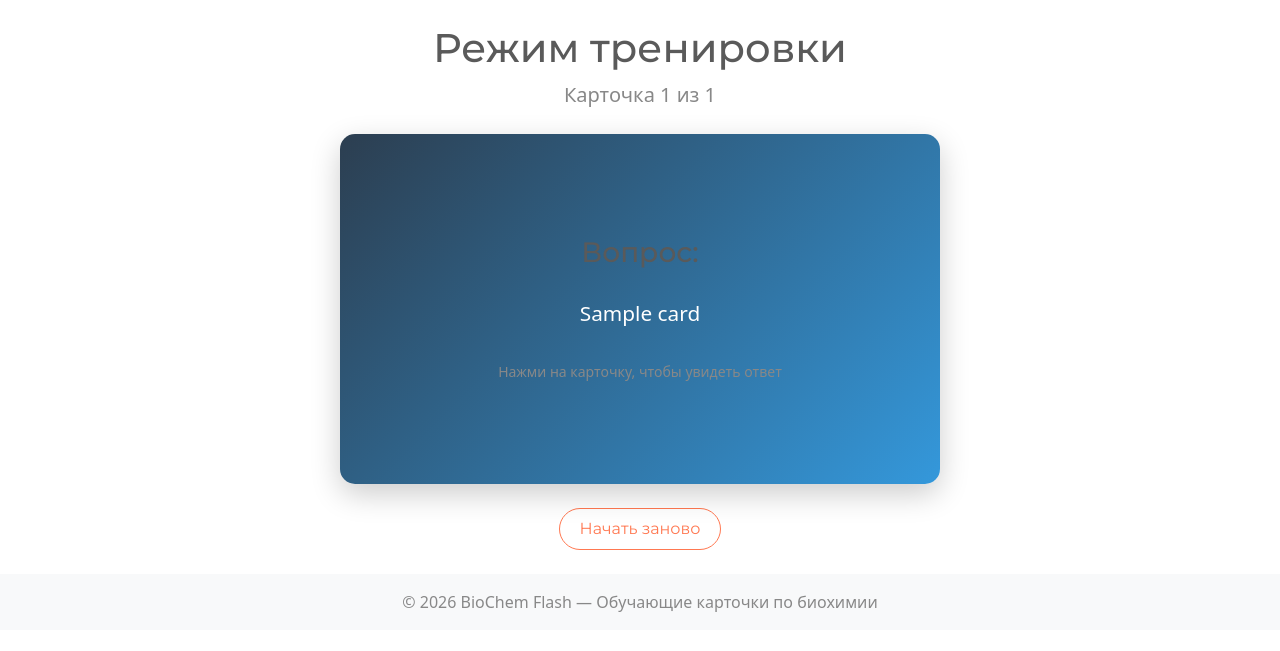
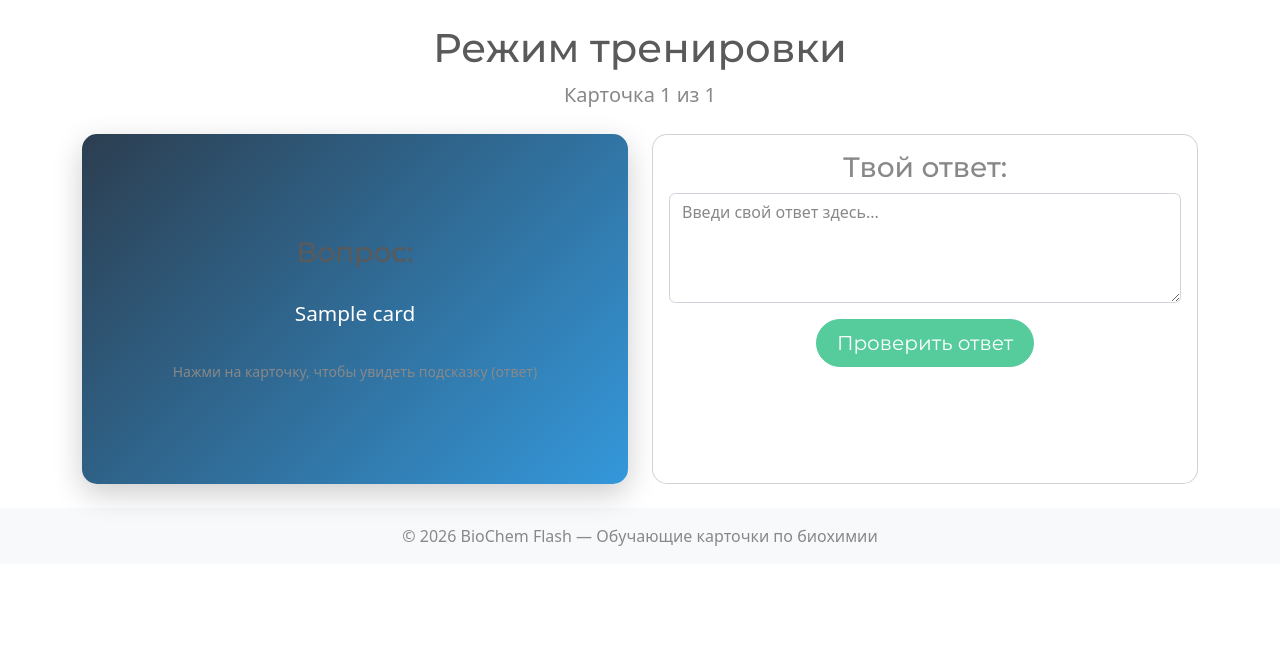
Before and after one commit to victoriag4/biochem, a Django app: page /study/ in a window 1280 px wide. Shown: the part 62-713 px from the top of the page. Run offline with Django 5.2, Linux system fonts and the light colour scheme; tables that the repository leaves empty hold one stand-in row (values such as "Sample post"); some libraries are stand-ins or nearby versions.

Commit message:
feat: improve UI, fix stats page, add source field to Card model

```diff
--- a/cards/models.py
+++ b/cards/models.py
@@ -21,6 +21,7 @@ class Card(models.Model):
         verbose_name="Категория"
     )
     created_at = models.DateTimeField(auto_now_add=True, verbose_name="Дата создания")
+    source = models.CharField(max_length=50, default='db', verbose_name="Источник")
 
     def __str__(self):
         """Это отображается в админке и при выводе объекта"""
--- a/cards/templates/card_edit.html
+++ b/cards/templates/card_edit.html
@@ -6,7 +6,7 @@
     <div class="col-md-8">
         <div class="card">
             <div class="card-header">
-                <h3 class="mb-0">✏️ Редактировать карточку</h3>
+                <h3 class="mb-0"> Редактировать карточку</h3>
             </div>
             <div class="card-body">
 
--- a/cards/templates/card_list.html
+++ b/cards/templates/card_list.html
@@ -15,9 +15,9 @@
                 <div class="card-header d-flex justify-content-between align-items-center">
                     <span class="badge bg-secondary">{{ card.get_category_display }}</span>
                     <div>
-                        <a href="{% url 'card-edit' card.id %}" class="btn btn-sm btn-outline-primary me-1"></a>
+                        <a href="{% url 'card-edit' card.id %}" class="btn btn-sm btn-outline-primary me-1">Редактировать</a>
                         <button type="button" class="btn btn-sm btn-outline-danger"
-                                data-bs-toggle="modal" data-bs-target="#deleteModal{{ card.id }}">🗑</button>
+                                data-bs-toggle="modal" data-bs-target="#deleteModal{{ card.id }}">Удалить</button>
                     </div>
                 </div>
                 <div class="card-body">
--- a/cards/templates/stats.html
+++ b/cards/templates/stats.html
@@ -18,7 +18,7 @@
                         <p>всего карточек</p>
                     </div>
                     <div class="col-6">
-                        <h2>{{ total_cards|add:"-5" }}</h2>
+                        <h2>{{ user_added_cards }}</h2>
                         <p>добавлено пользователями</p>
                     </div>
                 </div>
@@ -86,7 +86,7 @@
                     <tbody>
                         {% for stat in recent_stats %}
                         <tr>
-                            <td>{{ stat.date|date:"d.m.Y H:i" }}</td>
+                            <td>{{ stat.date|date:"d.m.Y" }}</td>
                             <td>{{ stat.cards_reviewed }}</td>
                             <td>{{ stat.correct_answers }}</td>
                             <td>
--- a/cards/templates/study_complete.html
+++ b/cards/templates/study_complete.html
@@ -21,7 +21,7 @@
         <div class="col-md-4">
             <div class="card bg-danger text-white">
                 <div class="card-body text-center">
-                    <h2>{{ total|add:"-"|add:correct }}</h2>
+                    <h2>{{ incorrect }}</h2>
                     <p>неправильных ответов</p>
                 </div>
             </div>
@@ -35,7 +35,7 @@
     {% endif %}
 
     <div class="mt-5">
-        <a href="{% url 'study-mode' %}" class="btn btn-primary btn-lg"> Пройти ещё раз</a>
+        <a href="{% url 'reset-study' %}" class="btn btn-primary btn-lg"> Пройти ещё раз</a>
         <a href="{% url 'card-list' %}" class="btn btn-outline-secondary btn-lg"> Вернуться к карточкам</a>
     </div>
 </div>
--- a/cards/templates/study_mode.html
+++ b/cards/templates/study_mode.html
@@ -13,33 +13,40 @@
     {% endif %}
 </div>
 
+<div class="row">
+    <!-- Карточка с вопросом (слева) -->
+    <div class="col-md-6">
         <div class="flip-card" id="flipCard" onclick="flipCard()">
             <div class="flip-card-inner">
                 <div class="flip-card-front">
                     <h3> Вопрос:</h3>
                     <p class="question-text">{{ card.question }}</p>
-            <small class="text-muted mt-3"> Нажми на карточку, чтобы увидеть ответ</small>
+                    <small class="text-muted mt-3"> Нажми на карточку, чтобы увидеть подсказку (ответ)</small>
                 </div>
                 <div class="flip-card-back">
-            <h3> Ответ:</h3>
+                    <h3> Подсказка:</h3>
                     <p class="answer-text">{{ card.answer }}</p>
                 </div>
             </div>
         </div>
+    </div>
 
-<div class="text-center mt-4">
-    <form method="post" action="{% url 'check-answer' card.id %}" id="answerForm" style="display: none;">
+    <!-- Форма для ввода ответа (справа, видна сразу) -->
+    <div class="col-md-6">
+        <div class="card h-100">
+            <div class="card-body text-center">
+                <h3> Твой ответ:</h3>
+                <form method="post" action="{% url 'check-answer' card.id %}">
                     {% csrf_token %}
                     <div class="mb-3">
-            <label for="user_answer" class="form-label">Введи свой ответ:</label>
-            <input type="text" class="form-control w-50 mx-auto" id="user_answer" name="user_answer" required>
+                        <textarea class="form-control" id="user_answer" name="user_answer" rows="4"
+                                  placeholder="Введи свой ответ здесь..." required></textarea>
                     </div>
-        <button type="submit" class="btn btn-primary">Проверить</button>
+                    <button type="submit" class="btn btn-success btn-lg"> Проверить ответ</button>
                 </form>
             </div>
-
-<div class="text-center mt-4">
-    <a href="{% url 'reset-study' %}" class="btn btn-outline-danger"> Начать заново</a>
+        </div>
+    </div>
 </div>
 
 <style>
--- a/cards/views.py
+++ b/cards/views.py
@@ -111,45 +111,62 @@ def card_delete(request, card_id):
 
 
 def study_mode(request):
-    """Режим тренировки — показываем карточки по одной"""
-    all_cards = list(Card.objects.all()) # pylint: disable=no-member
+    """Режим тренировки — показываем карточки по одной."""
+    all_cards = list(Card.objects.all())  # pylint: disable=no-member
 
+    # Если нет карточек — перенаправляем на страницу добавления
     if not all_cards:
         return redirect('card-add')
 
     # Инициализируем прогресс в сессии
     if 'current_card_index' not in request.session:
         request.session['current_card_index'] = 0
-        request.session['streak'] = 0
+        request.session['streak_count'] = 0
         request.session['correct_total'] = 0
         request.session['incorrect_total'] = 0
         request.session['max_streak'] = 0
 
     current_index = request.session.get('current_card_index', 0)
-    current_streak = request.session.get('streak', 0)
+    current_streak = request.session.get('streak_count', 0)
     max_streak = request.session.get('max_streak', 0)
+    correct_total = request.session.get('correct_total', 0)
+    incorrect_total = request.session.get('incorrect_total', 0)
 
     # Если прошли все карточки
     if current_index >= len(all_cards):
         # Сохраняем статистику в БД
-        StudyStats.objects.create( # pylint: disable=no-member
+        StudyStats.objects.create(  # pylint: disable=no-member
             cards_reviewed=len(all_cards),
             correct_answers=request.session.get('correct_total', 0),
             max_streak=request.session.get('max_streak', 0)
         )
 
+        correct_total_val = request.session.get('correct_total', 0)
+        incorrect_total_val = request.session.get('incorrect_total', 0)
+        total_answers = correct_total_val + incorrect_total_val
+
+        if total_answers > 0:
+            accuracy = round((correct_total_val / total_answers) * 100, 1)
+        else:
+            accuracy = 0
+
         return render(request, 'study_complete.html', {
             'total': len(all_cards),
-            'correct': request.session.get('correct_total', 0),
+            'correct': correct_total_val,
+            'incorrect': incorrect_total_val,
+            'accuracy': accuracy,
             'streak': max_streak
         })
 
+    # Показываем текущую карточку (если есть карточки и не все пройдены)
     current_card = all_cards[current_index]
     return render(request, 'study_mode.html', {
         'card': current_card,
         'card_number': current_index + 1,
         'total_cards': len(all_cards),
-        'streak': current_streak
+        'streak': current_streak,
+        'correct_count': correct_total,
+        'incorrect_count': incorrect_total,
     })
 
 def check_answer(request, card_id):
@@ -196,6 +213,8 @@ def stats(request):
 
     # Статистика по карточкам
     total_cards = Card.objects.count() # pylint: disable=no-member
+    # Количество карточек, добавленных пользователями
+    user_added_cards = Card.objects.filter(source='user').count()  # pylint: disable=no-member
 
     # Подсчёт по категориям
     categories = {}
@@ -229,6 +248,7 @@ def stats(request):
 
     return render(request, 'stats.html', {
         'total_cards': total_cards,
+        'user_added_cards': user_added_cards,
         'categories': categories,
         'total_sessions': total_sessions,
         'avg_accuracy': avg_accuracy,
--- /dev/null
+++ b/pylint_result.txt
@@ -0,0 +1,6 @@
+************* Module cards.models
+cards\models.py:28:15: E1136: Value 'self.question' is unsubscriptable (unsubscriptable-object)
+cards\models.py:39:4: R0903: Too few public methods (0/2) (too-few-public-methods)
+
+------------------------------------------------------------------
+Your code has been rated at 9.63/10 (previous run: 9.63/10, +0.00)
```
Also changed, not shown: cards/migrations/0003_card_source.py (added). Lines whose indentation alone changed are shown as unchanged.
